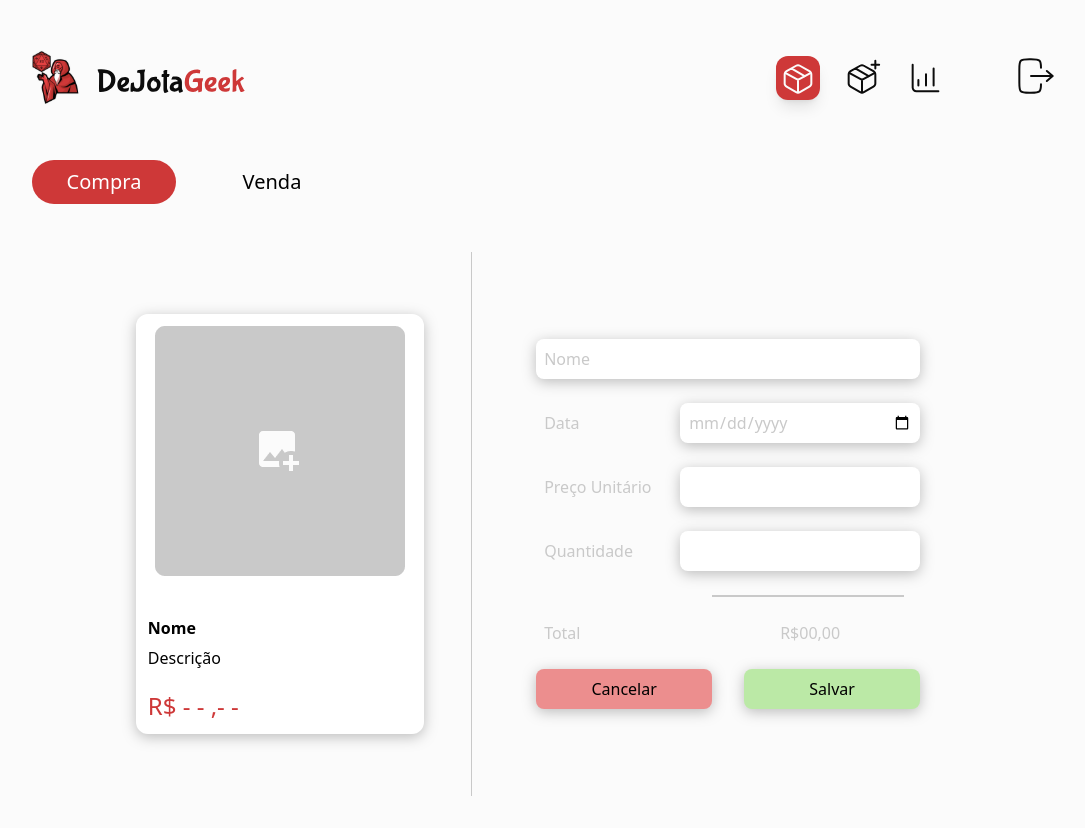
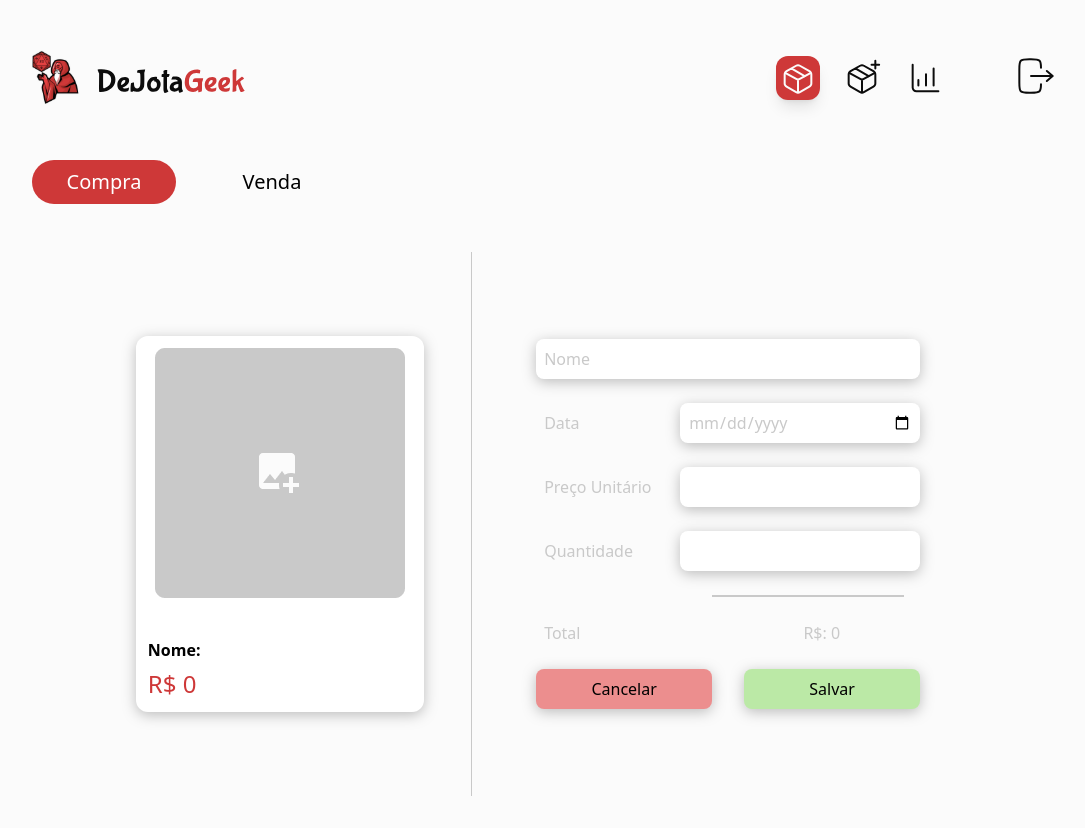
Before and after one commit to RafaelDaSilvaCastro/dejotageek-store, a React (Vite) app in the folder Frontend/: page /compraevenda in a window 1280 px wide. Shown: the whole page, without its empty margins (96-1181 px from the left). Built offline with nearby package versions, Linux system fonts and the light colour scheme.

Commit message:
tela compra e venda

```diff
--- a/Frontend/src/Pages/CompraEVenda/CompraEVenda.jsx
+++ b/Frontend/src/Pages/CompraEVenda/CompraEVenda.jsx
@@ -1,12 +1,62 @@
 import CardVazio from "../../componentes/CardVazio";
-import { useState } from "react";
+import React, { useState, useRef, useEffect } from "react";
+import axios from "axios";
+import blogFetch from "../../axios/config";
 
 function CompraEVenda() {
   const [selectedRadio, setSelectedRadio] = useState("Compra");
 
+  //referente a opção Compra e Venda
   const handleRadioChange = (value) => {
     setSelectedRadio(value);
   };
+
+  const [formularioAtivo, setFormularioAtivo] = useState("Compra");
+  // 'selecionar se é o form de compra ou venda'
+
+  //form
+  const [nome, setNome] = useState("");
+  const [data, setData] = useState("");
+  const [precoUnitario, setprecoUnitario] = useState(0);
+  const [quantidade, setQuantidade] = useState(0);
+  const [imagem, setImagem] = useState(null);
+
+  const receberImagem = (imagem) => {
+    setImagem(imagem);
+  };
+
+  const valorTotal = (precoUnitario, quantidade) => {
+    return precoUnitario * quantidade;
+  };
+
+  const limparDados = () => {
+    console.log(nome, data, precoUnitario, quantidade);
+
+    setNome("");
+    setData("");
+    setprecoUnitario(0);
+    setQuantidade(0);
+    console.log(nome, data, precoUnitario, quantidade);
+  };
+
+  const handleSubmit = async (e) => {
+    e.preventDefault();
+    const form = {
+      imagem,
+      nome,
+      data,
+      precoUnitario,
+      quantidade,
+    };
+    console.log(form);
+    try {
+      await blogFetch.post("/CompraVenda", { body: form });
+    } catch (error) {
+      console.log("error");
+      alert("Não foi possível conectar !!");
+    }
+  };
+
   return (
     <div>
       <div className="flex gap-6 items-center">
@@ -16,7 +66,9 @@ function CompraEVenda() {
               ? "p-2 bg-vermelho-botao text-white rounded-3xl w-36 text-xl"
               : "text-black w-36 text-xl p-2"
           }
-          onClick={() => handleRadioChange("Compra")}
+          onClick={() =>
+            handleRadioChange("Compra") && setFormularioAtivo("Compra")
+          }
         >
           Compra
         </button>
@@ -27,16 +79,26 @@ function CompraEVenda() {
               ? "p-2 bg-vermelho-botao text-white rounded-3xl w-36 text-xl"
               : "text-black w-36 text-xl p-2"
           }
-          onClick={() => handleRadioChange("Venda")}
+          onClick={() =>
+            handleRadioChange("Venda") && setFormularioAtivo("Venda")
+          }
         >
           Venda
         </button>
       </div>
 
       <div className="flex justify-around mr-28 mb-8 mt-12 items-center ml-20">
-        <CardVazio />
+        <CardVazio
+          nome={nome}
+          valorTotal={valorTotal(quantidade, precoUnitario)}
+          enviarVariavelImg={receberImagem}
+        />
         <div className="h-barraCinza w-px mr-4 bg-cinza-claro"></div>
-        <form action="" className="flex flex-col gap-6 justify-center ">
+        <form
+          onSubmit={(e) => handleSubmit(e)}
+          action=""
+          className="flex flex-col gap-6 justify-center "
+        >
           <label className="hidden" htmlFor="nome">
             Nome
           </label>
@@ -47,6 +109,7 @@ function CompraEVenda() {
             name="nome"
             id="nome"
             required
+            onChange={(e) => setNome(e.target.value)}
           />
           <label
             htmlFor="date"
@@ -58,6 +121,7 @@ function CompraEVenda() {
               type="date"
               id="date"
               required
+              onChange={(e) => setData(e.target.value)}
             />
           </label>
           <label
@@ -70,6 +134,7 @@ function CompraEVenda() {
               type="number"
               id="precoUnitario"
               required
+              onChange={(e) => setprecoUnitario(e.target.value)}
             />
           </label>
           <label
@@ -82,17 +147,19 @@ function CompraEVenda() {
               type="number"
               id="quantidade"
               required
+              onChange={(e) => setQuantidade(e.target.value)}
             />
           </label>
           <div className="h-0.5 w-48 bg-cinza-claro ml-44"></div>
           <div className=" flex  justify-between items-center text-cinza-claro pl-2 pr-20">
             <p>Total</p>
-            <p>R$00,00</p>
+            <p>R$: {valorTotal(quantidade, precoUnitario)}</p>
           </div>
           <div className="flex justify-between">
             <button
               className=" hover:scale-105 duration-150 bg-vermelho-pessego rounded-lg h-10 w-44 drop-shadow-[0px_3px_7px_rgba(0,0,0,0.25)]"
-              type="submit"
+              onClick={limparDados}
+              type="reset"
             >
               Cancelar
             </button>
--- a/Frontend/src/componentes/CardVazio.jsx
+++ b/Frontend/src/componentes/CardVazio.jsx
@@ -1,19 +1,51 @@
-function CardVazio() {
+import { useState } from "react";
+
+function CardVazio(props) {
+  const [imagemCompra, setImagemCompra] = useState(
+    "../../public/assets/imagem-vazia.png"
+  );
+  const handleImageChange = (e) => {
+    const file = e.target.files[0];
+    if (file) {
+      const reader = new FileReader();
+      reader.onloadend = () => {
+        setImagemCompra(reader.result);
+      };
+      reader.readAsDataURL(file);
+    } else {
+      setImagemCompra("../../public/assets/imagem-vazia.png");
+    }
+  };
+
+  const enviarImg = () => {
+    props.enviarVariavelImg(imagemCompra);
+  };
+
   return (
-    <section className="h-90 w-72   flex  rounded-xl p-3 bg-white flex-col text-left drop-shadow-[0px_3px_7px_rgba(0,0,0,0.25)]">
+    <section className="h-90 w-72   flex  rounded-xl p-3 bg-white flex-col text-left drop-shadow-[0px_3px_7px_rgba(0,0,0,0.25)] box-border">
       <label htmlFor="imagem" className="self-center">
         <img
-          src="../../public/assets/imagem-vazia.png"
+          src={imagemCompra}
           alt="icone para adicionar uma imagem"
-          className="cursor-pointer"
+          className="cursor-pointer max-w-lg"
+          onChange={enviarImg}
         />
       </label>
-      <input type="file" id="imagem" name="imagem" className="hidden" />
-      <h2 className="mt-10 mb-1.5 font-semibold">Nome</h2>
-      <p className="mb-5">Descrição</p>
+      <input
+        accept="image/*"
+        onChange={handleImageChange}
+        type="file"
+        id="imagem"
+        name="imagem"
+        className="hidden"
+      />
+
+      <h2 className="mt-10 mb-1.5 font-semibold box-border">
+        Nome: {props.nome}
+      </h2>
       <div className="flex justify-between">
         <p className="text-vermelho-botao text-2xl flex justify-between">
-          R$ - - ,- -
+          R$ {props.valorTotal}
         </p>
       </div>
     </section>
```
